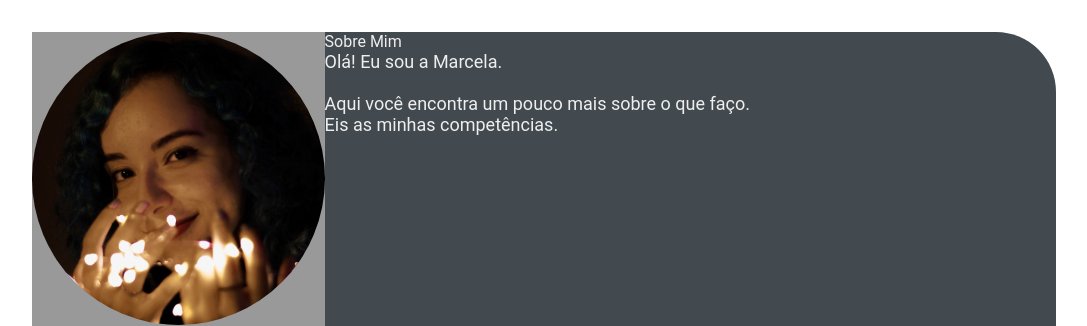
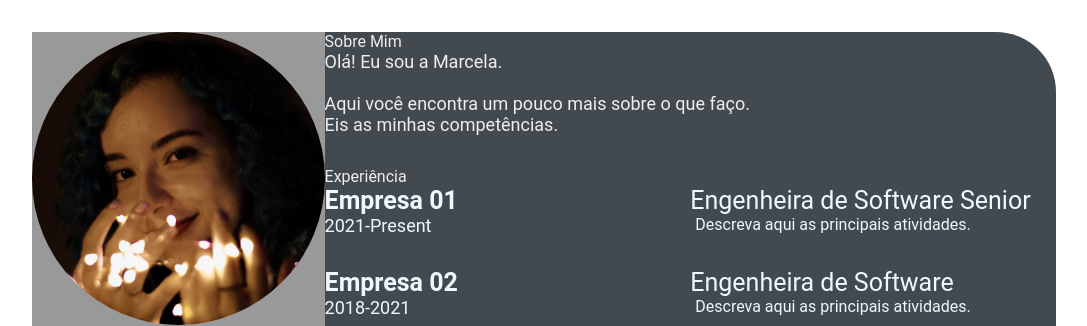
Before and after one commit to marcela-pereira/marcela-pereira.github.io, a plain HTML site: page index.html in a window 1280 px wide. Shown: the top 326 px of the page, without its empty margins (96-1183 px from the left). Drawn offline with Linux system fonts and the light colour scheme.

Commit message:
add feat-add-job-details (#3)

```diff
--- a/index.html
+++ b/index.html
@@ -47,6 +47,33 @@
                     </p>
                 </section>
             </div>
+        <section class="experience gap">
+                <div class="right-title">Experiência</div>
+                <div class="experience-contents">
+                    <div class="exp-left">
+                        <p class="exp-company-name">Empresa 01</p>
+                        <p class="exp-time-period">2021-Present</p>
+                    </div>
+                    <div class="exp-right">
+                        <p class="exp-position">Engenheira de Software Senior</p>
+                        <p class="exp-desc">
+                            Descreva aqui as principais atividades.
+                        </p>
+                    </div>
+                </div>
+                <div class="experience-contents">
+                    <div class="exp-left">
+                        <p class="exp-company-name">Empresa 02</p>
+                        <p class="exp-time-period">2018-2021</p>
+                    </div>
+                    <div class="exp-right">
+                        <p class="exp-position">Engenheira de Software</p>
+                        <p class="exp-desc">
+                            Descreva aqui as principais atividades.
+                        </p>
+                    </div>
+                </div>
+            </section>
         </section>
     </main>
 </body>
--- a/style.css
+++ b/style.css
@@ -101,3 +101,38 @@
     font-size: 18px;
     color: #eeeeee;
 }
+
+.experience-contents,
+.education-contents,
+.awards-contents {
+    display: grid;
+    grid-template-columns: repeat(2, 1fr);
+    padding-bottom: 2rem;
+    color: #F1F8FD;
+}
+
+.exp-company-name,
+.education-school-name,
+.awards-company-name {
+    font-size: 25px;
+    font-weight: bold;
+}
+
+.exp-time-period,
+.educationp-time-period,
+.awards-time-period {
+    font-size: 18px;
+}
+
+.exp-position,
+.education-subject,
+.awards-name {
+    font-size: 25px;
+}
+
+.exp-desc,
+.education-desc,
+.awards-desc {
+    font-size: 16px;
+    padding-left: 5px;
+}
```
Also changed, not shown: profile-image.jpg (added).
